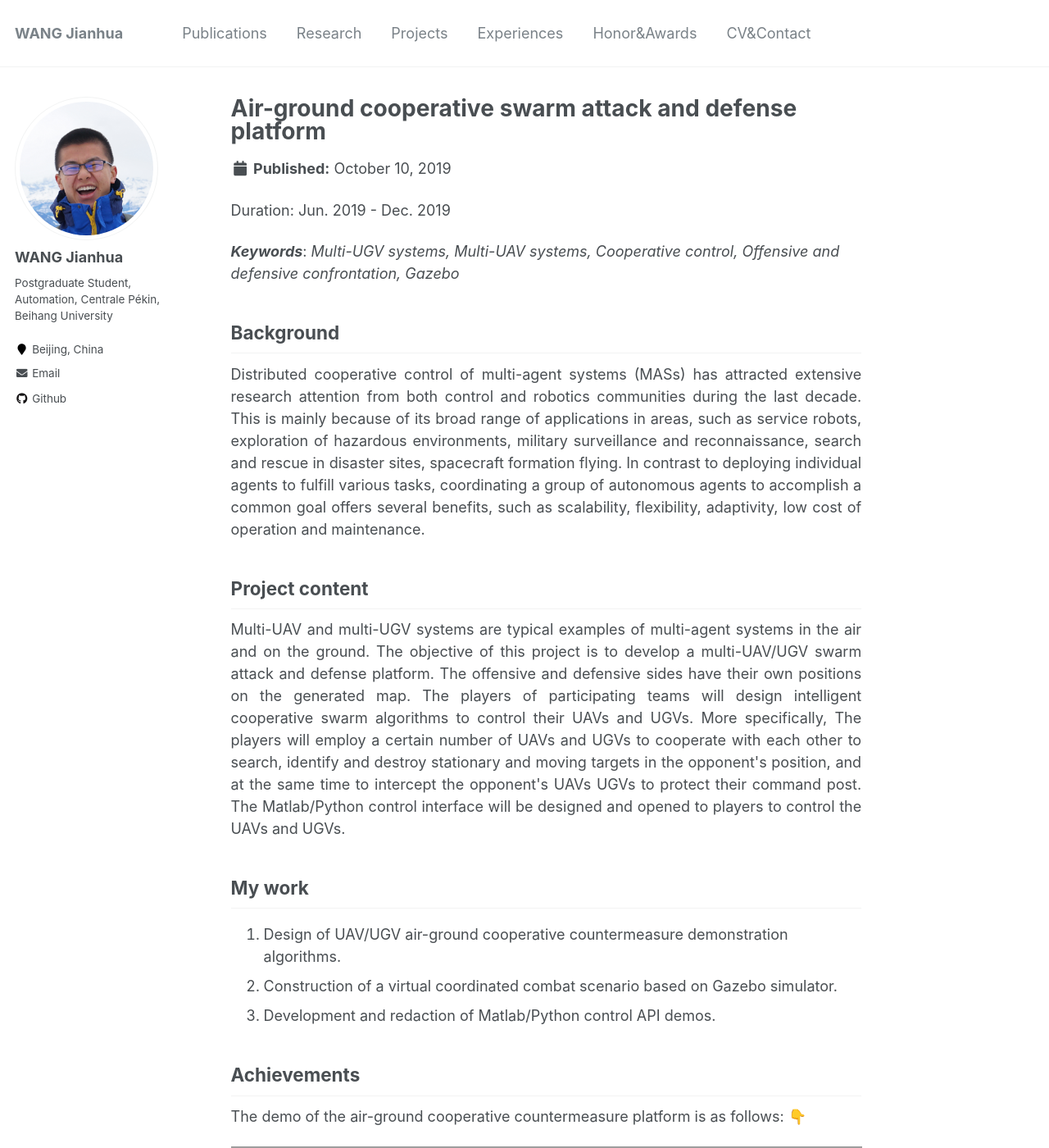
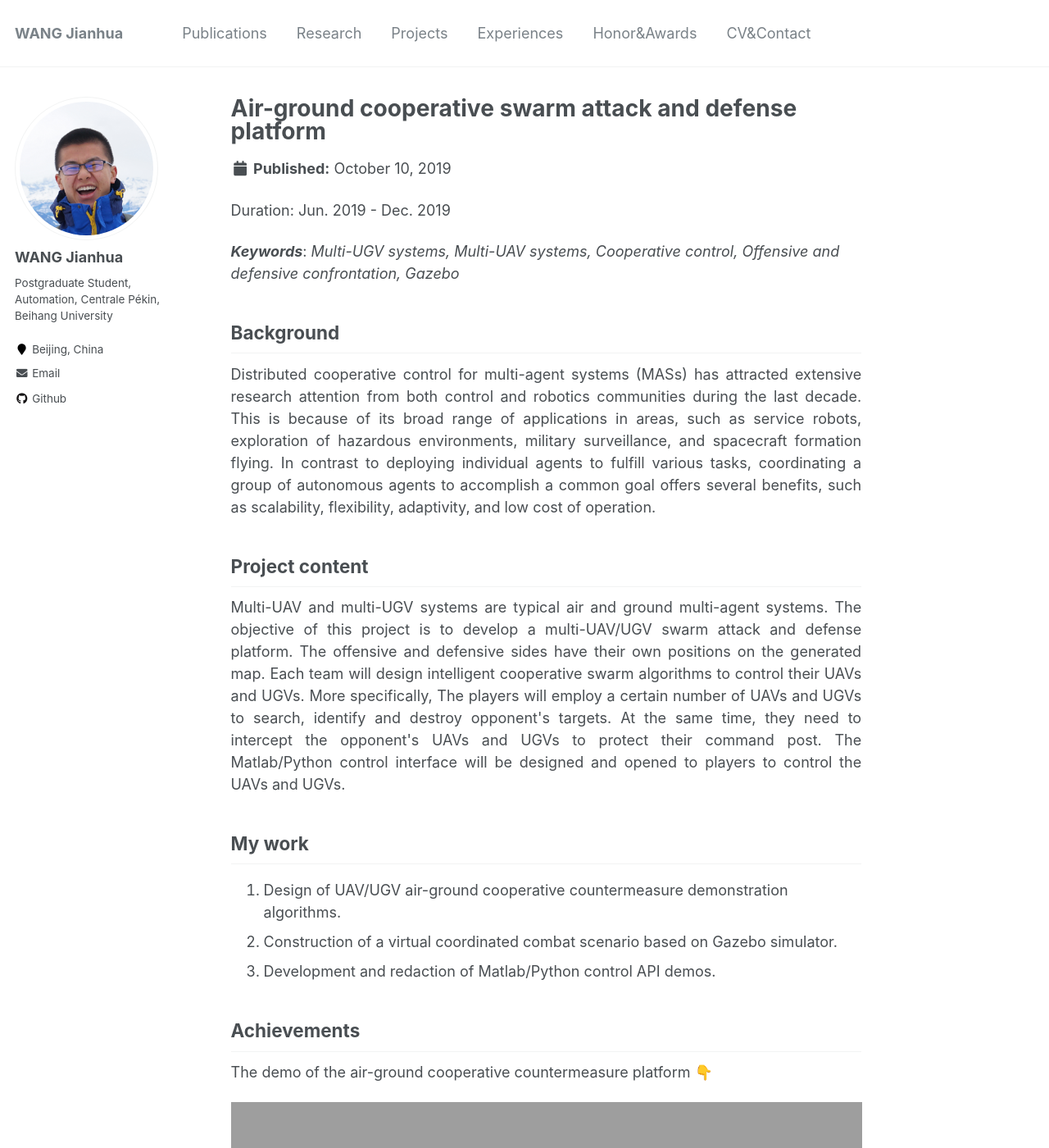
Before and after one commit to jianhua-WANG-ENS/old-homepage, a Jekyll site: the page built from _Projects/Air-ground cooperative swarm attack and defense platform.md, in a window 1280 px wide and 1400 px high. Shown: the whole window at 82% size. Built offline with Jekyll 4.4.1, drawn with Linux system fonts in a browser that asks for light colours; grey boxes are pictures that could not be loaded.

Commit message:
Update Air-ground cooperative swarm attack and defense platform.md

```diff
--- a/_Projects/Air-ground cooperative swarm attack and defense platform.md
+++ b/_Projects/Air-ground cooperative swarm attack and defense platform.md
@@ -17,8 +17,8 @@ Duration: Jun. 2019 - Dec. 2019
 <!-- 无人集群具备通过个体间的有效协作涌现出高于个体的群体智能，完成复杂环境下作战任务的能力，是军事装备体系智能化的驱动引擎，也将颠覆未来的作战形态。如何基于群体智能技术进行分布式协同感知及识别、协同认知与决策、协同制导与控制，是提高无人集群分布式协同作战效能的关键所在，也是新一代人工智能的核心研究领域。 -->
 
 <p style="text-align:justify; text-justify:inter-ideograph;">
-Distributed cooperative control of multi-agent systems (MASs) has attracted extensive research attention from both control and
-robotics communities during the last decade. This is mainly because of its broad range of applications in areas, such as service robots, exploration of hazardous environments, military surveillance and reconnaissance, search and rescue in disaster sites, spacecraft formation flying. In contrast to deploying individual agents to fulfill various tasks, coordinating a group of autonomous agents to accomplish a common goal offers several benefits, such as scalability, flexibility, adaptivity, low cost of operation and maintenance.
+Distributed cooperative control for multi-agent systems (MASs) has attracted extensive research attention from both control and
+robotics communities during the last decade. This is because of its broad range of applications in areas, such as service robots, exploration of hazardous environments, military surveillance, and spacecraft formation flying. In contrast to deploying individual agents to fulfill various tasks, coordinating a group of autonomous agents to accomplish a common goal offers several benefits, such as scalability, flexibility, adaptivity, and low cost of operation.
 </p>
 
 
@@ -29,8 +29,7 @@ robotics communities during the last decade. This is mainly because of its broad
 <!-- multi-UAV/UGV swarm attack and defense platform -->
 
 <p style="text-align:justify; text-justify:inter-ideograph;">
-Multi-UAV and multi-UGV systems are typical examples of multi-agent systems in the air and on the ground.
-The objective of this project is to develop a multi-UAV/UGV swarm attack and defense platform. The offensive and defensive sides have their own positions on the generated map. The players of participating teams will design intelligent cooperative swarm algorithms to control their UAVs and UGVs. More specifically, The players will employ a certain number of UAVs and UGVs to cooperate with each other to search, identify and destroy stationary and moving targets in the opponent's position, and at the same time to intercept the opponent's UAVs UGVs to protect their command post. The Matlab/Python control interface will be designed and opened to players to control the UAVs and UGVs.
+Multi-UAV and multi-UGV systems are typical air and ground multi-agent systems. The objective of this project is to develop a multi-UAV/UGV swarm attack and defense platform. The offensive and defensive sides have their own positions on the generated map. Each team will design intelligent cooperative swarm algorithms to control their UAVs and UGVs. More specifically, The players will employ a certain number of UAVs and UGVs to search, identify and destroy opponent's targets. At the same time, they need to intercept the opponent's UAVs and UGVs to protect their command post. The Matlab/Python control interface will be designed and opened to players to control the UAVs and UGVs.
 </p>
 
 ## My work
@@ -41,6 +40,6 @@ The objective of this project is to develop a multi-UAV/UGV swarm attack and def
 
 ## Achievements
 
-The demo of the air-ground cooperative countermeasure platform is as follows: 👇
+The demo of the air-ground cooperative countermeasure platform 👇
 
 <iframe width="908" height="511" src="https://www.youtube.com/embed/1x9h_GIftvc" frameborder="0" allow="accelerometer; autoplay; encrypted-media; gyroscope; picture-in-picture" allowfullscreen></iframe>
```
